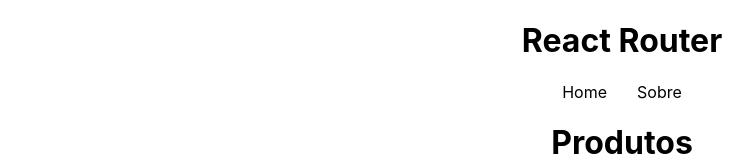
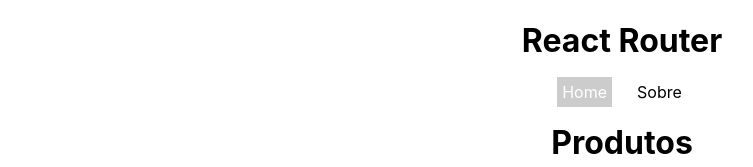
Before and after one commit to diogonoguiera27/react-router-estudos, a React (Create React App) app: page / in a window 1280 px wide. Shown: the top 167 px of the page, without its empty margins (18-771 px from the left). Built offline with nearby package versions, Linux system fonts and the light colour scheme; data requests are answered from the project's data file.

Commit message:
Link Ativo

```diff
--- a/src/components/Navbar.js
+++ b/src/components/Navbar.js
@@ -1,13 +1,20 @@
-import { Link } from "react-router-dom"
+import { Link, NavLink } from "react-router-dom";
 import "./Navbar.css";
 
 const Navbar = () => {
   return (
     <nav>
-        <Link to="/">Home</Link>
-        <Link to="/about">Sobre</Link>
+      {/*<Link to="/">Home</Link>
+        <Link to="/about">Sobre</Link>*/}
+      <NavLink
+        to="/"
+        //className={({ isActive }) => (isActive ? "esta-ativo" : "nao-ativo")}
+      >
+        Home
+      </NavLink>
+      <NavLink to="/about">Sobre</NavLink>
     </nav>
-  )
-}
+  );
+};
 
-export default Navbar
+export default Navbar;
```
